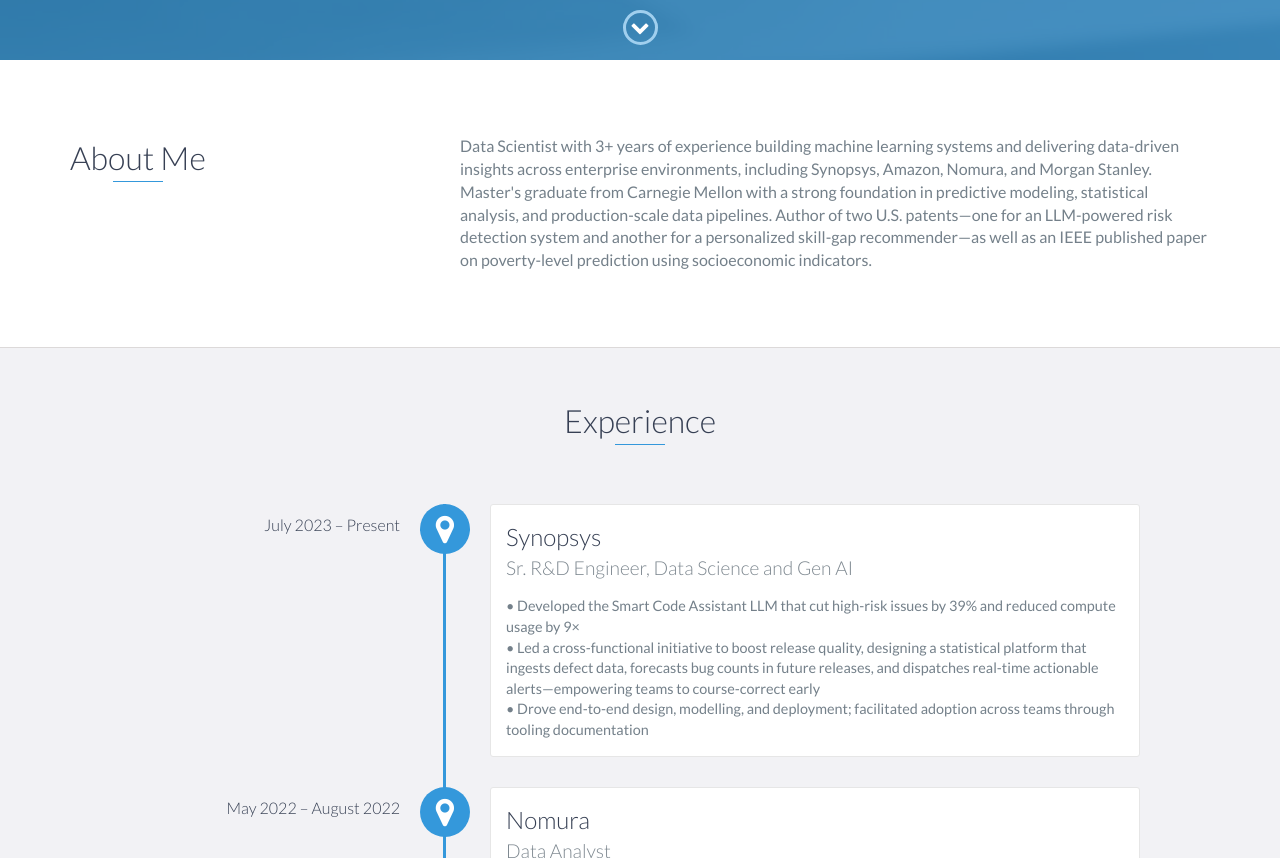
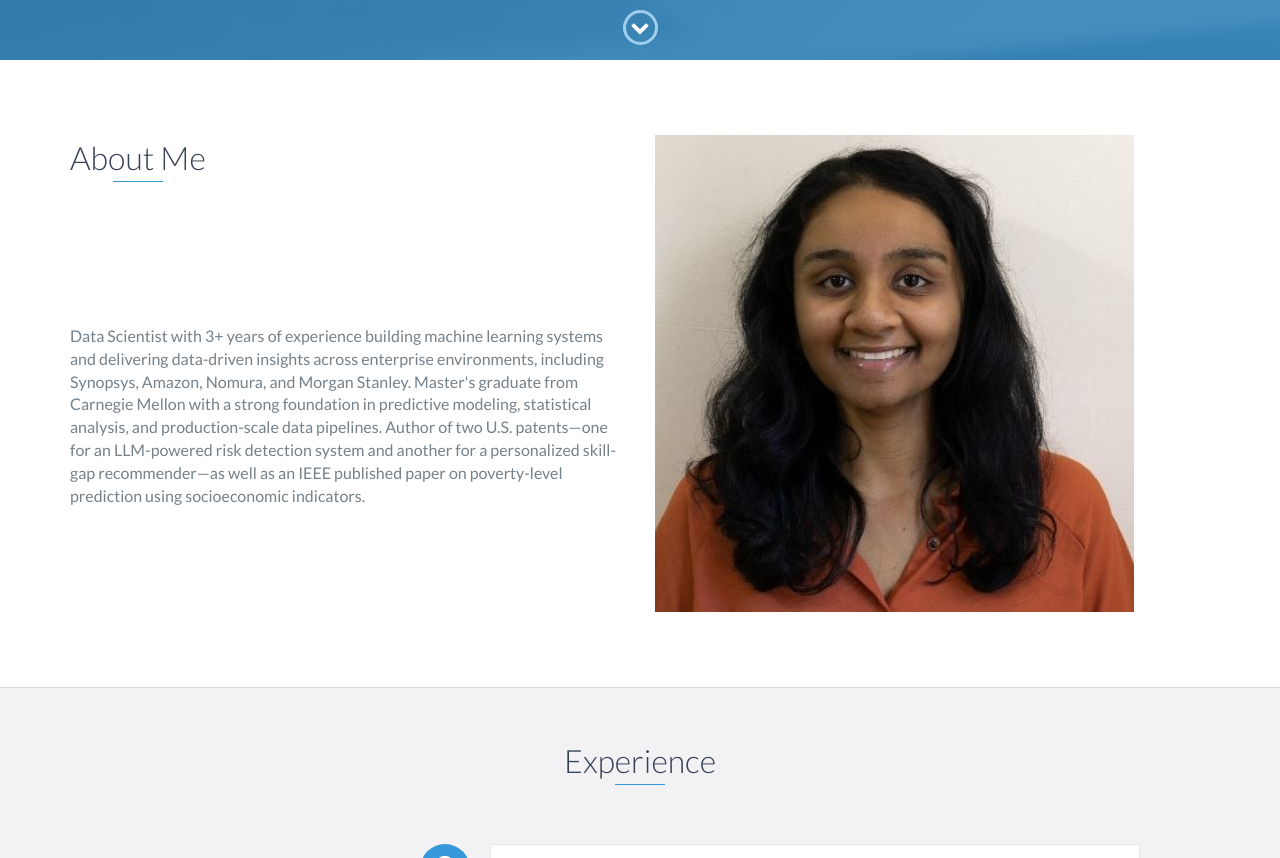
Before and after one commit to Diya1999/diya1999.github.io, a website: page index.html in a window 1280 px wide. Shown: the part 740-1598 px from the top of the page. Drawn offline with nearby package versions, Linux system fonts and the light colour scheme.

Commit message:
first commit

```diff
--- a/index.html
+++ b/index.html
@@ -48,7 +48,9 @@
 
     <div id="lead">
         <div id="lead-content">
+
             <h1>Diya Chandra</h1>
+            <br>
             <h2>Data Scientist</h2>
             <a href="#" class="btn-rounded-white">Download Resume</a>
         </div>
@@ -68,13 +70,21 @@
     <div id="about">
         <div class="container">
             <div class="row">
-                <div class="col-md-4">
+                <div class="col-md-6">
                     <h2 class="heading">About Me</h2>
-                </div>
-                <div class="col-md-8">
+                    <br>
+                    <br>
+                    <br>
+                    <br>
+                    <br>
+                    <br>
+
                     <p>
                         Data Scientist with 3+ years of experience building machine learning systems and delivering data-driven insights across enterprise environments, including Synopsys, Amazon, Nomura, and Morgan Stanley. Master's graduate from Carnegie Mellon with a strong foundation in predictive modeling, statistical analysis, and production-scale data pipelines. Author of two U.S. patents—one for an LLM-powered risk detection system and another for a personalized skill-gap recommender—as well as an IEEE published paper on poverty-level prediction using socioeconomic indicators.
                     </p>
+                </div>
+                <div class="col-md-6">
+                    <img src="images/profile.jpg" alt="Diya Chandra Profile Image" class="profile-image">
                 </div>
             </div>
         </div>
--- a/scss/styles.scss
+++ b/scss/styles.scss
@@ -446,7 +446,8 @@
 */
 
 #about {
-    padding: 75px 15px;
+    padding: 50px 15px;
+    text-align: center;
     border-bottom: 1px solid $border;
 
     h2 {
@@ -999,3 +1000,14 @@
     }
 
 }
+
+.profile-image {
+    width: 150px;
+    height: auto;
+    border-radius: 50%;
+    border: 3px solid $base-color;
+    float: left;
+    margin-right: 20px;
+    margin-left: 0;
+    margin-bottom: 20px;
+}
```
Also changed, not shown: images/profile.jpg (added).
